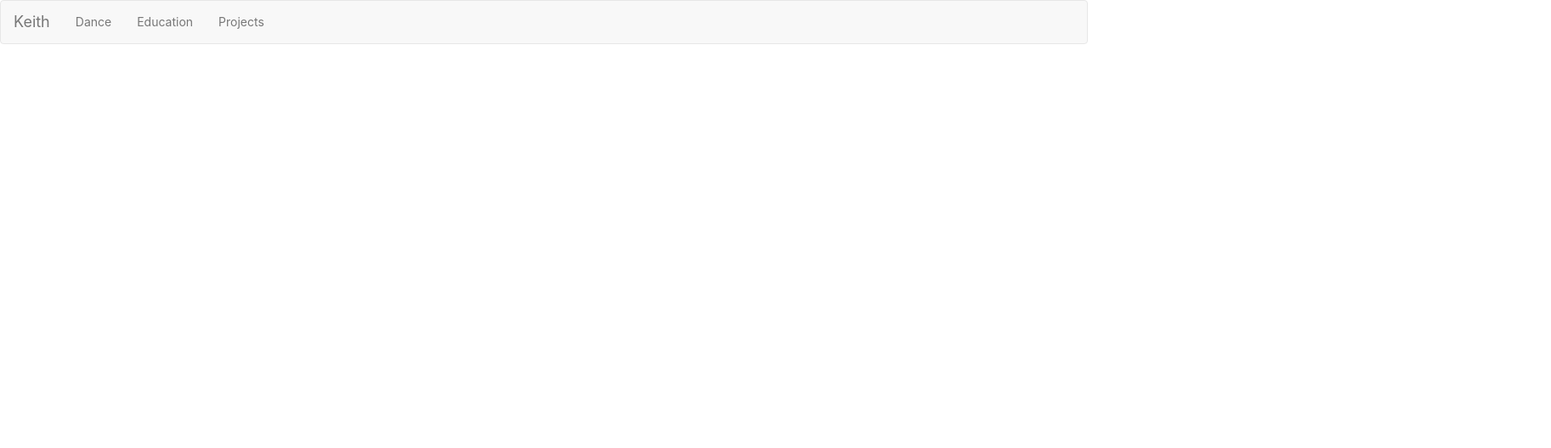
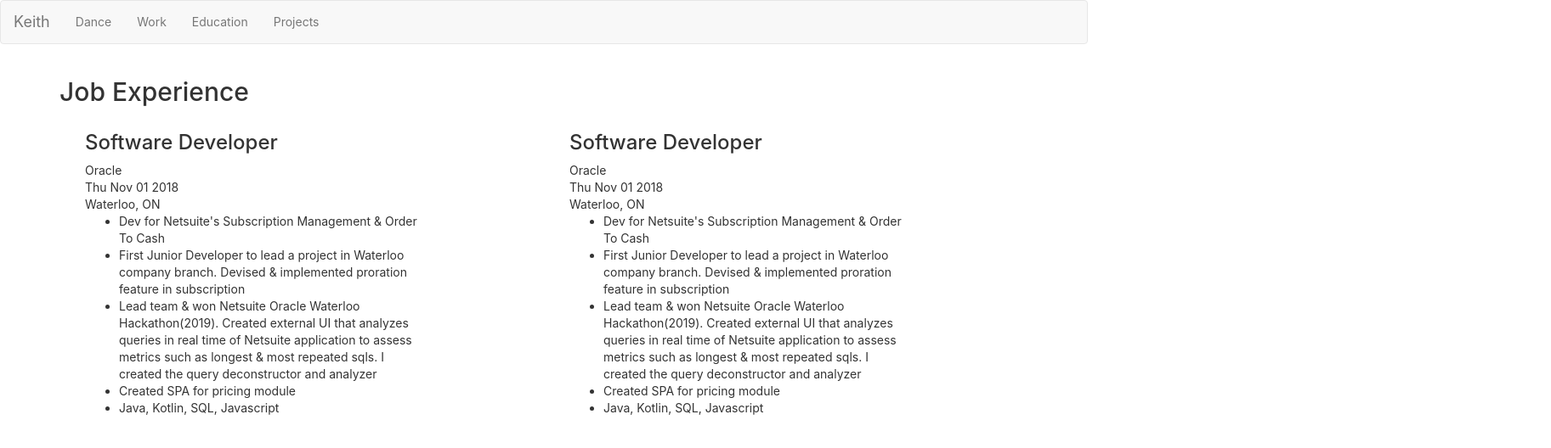
Before and after one commit to keithdang/portfolio, a React (Create React App) app: page /work in a window 1280 px wide. Shown: the top 528 px of the page at 85% size, 1825 px wide, since content can reach past the window. Built offline with nearby package versions, Linux system fonts and the light colour scheme.

Commit message:
Work template

```diff
--- a/src/App.tsx
+++ b/src/App.tsx
@@ -8,6 +8,7 @@
 import Home from './pages/Home'
 import Projects from './pages/Projects'
 import Dance from './pages/Dance'
+import Work from './pages/Work'
 
 const App:React.FC=()=> {
   return (
@@ -20,7 +21,8 @@
             </div>
             <ul className="nav navbar-nav">
               <li><Link to="/dance">Dance</Link></li>
-              <li><Link to="/keith">Education</Link></li>
+              <li><Link to="/work">Work</Link></li>
+              <li><Link to="/">Education</Link></li>
               <li className="dropdown">
                 <a className="dropdown-toggle" data-toggle="dropdown" href="#">Projects
                 </a>
@@ -33,17 +35,20 @@
           </div>
         </nav>
         <Switch>
-          <Route path="/keith">
-              <Home/>
-          </Route>
           <Route path="/personalprojects">
               <Projects/>
           </Route>
           <Route path="/dance">
               <Dance/>
           </Route>
+          <Route path="/work">
+              <Work/>
+          </Route>
           <Route path="/schoolprojects">
               <Projects/>
+          </Route>
+          <Route path="/">
+              <Home/>
           </Route>
         </Switch>
       </Router>
--- /dev/null
+++ b/src/Pages/Work.tsx
@@ -0,0 +1,19 @@
+import React from 'react';
+import {work} from '../lib/data/Work'
+import '../App.css'
+import WorkCard from '../components/WorkCard';
+
+const Work:React.FC=()=> {
+    return (
+        <div className="container">
+            <h2>Job Experience</h2>
+            {work.map(company=>
+                <div className="col-md-6 WorkCard">
+                    <WorkCard obj={company}/>
+                </div>
+            )}
+        </div>
+    );
+}
+
+export default Work;
--- a/src/components/DanceCard.tsx
+++ b/src/components/DanceCard.tsx
@@ -38,7 +38,6 @@
         <div className="btn-group" role="group">
             <button type="button" className="btn btn-primary" onClick={()=>setCardState("placement")}>Placement</button>
             <button type="button" className="btn btn-primary" onClick={()=>setCardState("info")}>Info</button>
-            {/* <button type="button" className="btn btn-primary" onClick={()=>setCardState("default")}>Project</button> */}
         </div>
         <br/>
         {displayState()}
--- /dev/null
+++ b/src/components/WorkCard.tsx
@@ -0,0 +1,34 @@
+import React, { useState } from 'react';
+import {WorkCardProps} from '../lib/interfaces'
+
+const WorkCard:React.FC<{ obj: WorkCardProps }> = (props) => {
+    const description = () => {
+        return <div style={{maxWidth:400}}>
+                    <ul>
+            {props.obj.description.map(info=>{
+                return <li>{info}</li>
+            })}
+        </ul>
+        </div>
+    }
+
+    const jobHeader = () => {
+        return <div style={{maxWidth:400}}>
+            <h3>{props.obj.role}</h3>
+            <span>{props.obj.company}</span>
+            <br/>
+            <span>{props.obj.start.toDateString()}</span>
+            <br/>
+            <span>{props.obj.location}</span>
+        </div>
+    }
+
+    return (
+      <div className="container">
+        {jobHeader()}
+        {description()}
+      </div>
+  );
+}
+
+export default WorkCard;
--- /dev/null
+++ b/src/lib/data/Work.tsx
@@ -0,0 +1,17 @@
+import * as Module from '../interfaces';
+export const oracle: Module.WorkCardProps = {
+    company: 'Oracle',
+    role: 'Software Developer',
+    description: [
+        'Dev for Netsuite\'s Subscription Management & Order To Cash',
+        'First Junior Developer to lead a project in Waterloo company branch. Devised & implemented proration feature in subscription',
+        'Lead team & won Netsuite Oracle Waterloo Hackathon(2019). Created external UI that analyzes queries in real time of Netsuite application to assess metrics such as longest & most repeated sqls. I created the query deconstructor and analyzer',
+        'Created SPA for pricing module',
+        'Java, Kotlin, SQL, Javascript'
+    ],
+    start: new Date(2018, 10),
+    end: new Date(),
+    location: 'Waterloo, ON'
+}
+
+export const work: Module.WorkCardProps[] = [oracle, oracle];
```
Also changed, not shown: src/components/ProjectCard.tsx (+0 -8 lines), src/lib/interfaces.tsx (+10 -0 lines), 1 other file (tests, documents, lock files or other folders).
